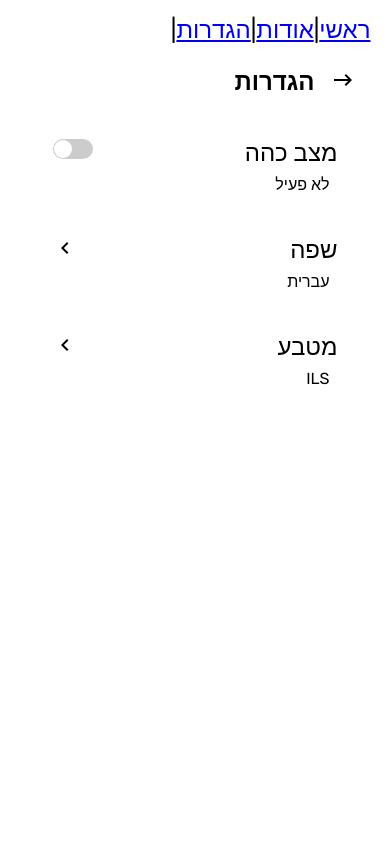
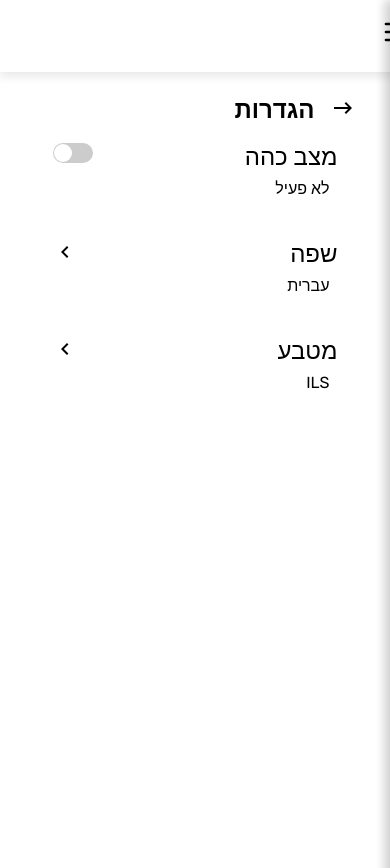
Before and after one commit to ArielBarkan/Calculator, a React (Vite) app: page /settings in a window 390 px wide. Built offline with nearby package versions, Linux system fonts and the light colour scheme.

Commit message:
start hamburger menu

```diff
--- a/src/App.tsx
+++ b/src/App.tsx
@@ -8,24 +8,21 @@ import AppRoutes from "./routes/AppRoutes";
 import { ChangeLanguage } from "./services";
 import "./services/i18nService";
 import { ThemeProviderWrapper } from "./context/ThemeContext";
-import { Header } from "./components/header/Header";
+
 import { GlobalStyles } from "./styles";
 import { localStorageGetSelectedLanguage } from "./services/localStorageService";
 import { ToastContainer } from "react-toastify";
 import { NotifyCustom } from "./components/toast/toast";
 
+
 const App: React.FC = () => {
-
-
     ChangeLanguage(localStorageGetSelectedLanguage());
-
 
     return (
         <ThemeProviderWrapper>
             <GlobalStyles />
             <ToastContainer />
             <NotifyCustom />
-            <Header />
             <AppRoutes />
         </ThemeProviderWrapper>
     );
--- /dev/null
+++ b/src/components/hamburgerMenu/hamburgerMenu.tsx
@@ -0,0 +1,47 @@
+import { useEffect, useRef, useState } from "react";
+import { Navbar, MenuIcon, Menu, CloseIcon, MenuItem } from "./hamburgerMenuWrappers";
+import { FiMenu, FiX } from "react-icons/fi";
+import { useLocation } from "react-router-dom"; // Import hamburger & close icons
+
+const HamburgerMenu = () => {
+    const [menuOpen, setMenuOpen] = useState(false);
+    const menuRef = useRef<HTMLDivElement | null>(null);
+    const location = useLocation(); // ✅ Detects route changes
+
+    // ✅ Close menu when clicking outside
+    useEffect(() => {
+        const handleClickOutside = (event: MouseEvent) => {
+            if (menuRef.current && !menuRef.current.contains(event.target as Node)) {
+                setMenuOpen(false);
+            }
+        };
+        document.addEventListener("mousedown", handleClickOutside);
+        return () => {
+            document.removeEventListener("mousedown", handleClickOutside);
+        };
+    }, []);
+
+    // ✅ Close menu when navigating to another page
+    useEffect(() => {
+        setMenuOpen(false);
+    }, [location.pathname]);
+
+    return (
+        <>
+            <Navbar>
+                <MenuIcon onClick={() => setMenuOpen(true)}>
+                    <FiMenu />
+                </MenuIcon>
+            </Navbar>
+
+            <Menu ref={menuRef} open={menuOpen}>
+                <CloseIcon onClick={() => setMenuOpen(false)}>
+                    <FiX />
+                </CloseIcon>
+                <MenuItem to="/settings">⚙️ Settings</MenuItem>
+                <MenuItem to="/about">ℹ️ About</MenuItem>
+            </Menu>
+        </>
+    );
+};
+export { HamburgerMenu };
--- /dev/null
+++ b/src/components/hamburgerMenu/hamburgerMenuWrappers.tsx
@@ -0,0 +1,52 @@
+import { Link } from "react-router-dom";
+import styled from "styled-components";
+
+
+const Navbar = styled.nav`
+    position: fixed;
+    top: 0;
+    left: 0;
+    width: 100%;
+    background: ${({ theme }) => theme.body.bgColor}; // Uses theme
+    padding: 1rem 1.5rem;
+    display: flex;
+    justify-content: space-between;
+    align-items: center;
+    box-shadow: 0 4px 10px rgba(0, 0, 0, 0.1);
+`;
+
+const MenuIcon = styled.div`
+    font-size: 2rem;
+    cursor: pointer;
+`;
+
+const Menu = styled.div<{ open: boolean }>`
+    z-index: 100000000;
+    position: fixed;
+    top: 0;
+    right: 0;
+    width: 250px;
+    height: 100vh;
+    background: ${({ theme }) => theme.body.bgColor};
+    box-shadow: -5px 0 10px rgba(0, 0, 0, 0.2);
+    transform: ${({ open }) => (open ? "translateX(0)" : "translateX(100%)")};
+    transition: transform 0.3s ease-in-out;
+    display: flex;
+    flex-direction: column;
+    padding: 2rem;
+`;
+
+const CloseIcon = styled.div`
+    font-size: 2rem;
+    align-self: flex-end;
+    cursor: pointer;
+`;
+
+const MenuItem = styled(Link)`
+    padding: 1rem 0;
+    text-decoration: none;
+    font-size: 1.2rem;
+    color: ${({ theme }) => theme.body.fontColor};
+`;
+
+export { Navbar, MenuIcon, Menu, CloseIcon, MenuItem };
--- /dev/null
+++ b/src/components/hamburgerMenu/index.ts
@@ -0,0 +1 @@
+export { HamburgerMenu } from "./hamburgerMenu";
--- /dev/null
+++ b/src/components/index.ts
@@ -0,0 +1 @@
+export { HamburgerMenu } from "./hamburgerMenu";
--- a/src/components/titleWithBack/titleWithBackWrappers.ts
+++ b/src/components/titleWithBack/titleWithBackWrappers.ts
@@ -8,7 +8,7 @@ import styled from "styled-components";
 const TitleWithBackWrapper = styled.div`
     display: flex;
     align-items: flex-start;
-    padding: 1.5rem 0;
+    padding: 5rem 0 0;
 `;
 
 const Back = styled.div`
--- a/src/routes/AppRoutes.tsx
+++ b/src/routes/AppRoutes.tsx
@@ -1,5 +1,6 @@
 import React, { Suspense, lazy } from "react";
 import { Routes, Route } from "react-router-dom";
+import { HamburgerMenu } from "../components";
 
 
 // Lazy loading the app pages
@@ -13,6 +14,7 @@ const Currency = lazy(() => import("../views/pages/settings/currency/currencyPag
 const AppRoutes: React.FC = () => {
     return (
         <Suspense fallback={<p>Loading...</p>}>
+            <HamburgerMenu />
             <Routes>
                 <Route path="/" element={<CalculatorPage />} />
                 <Route path="/about" element={<AboutPage />} />
--- a/src/views/pages/settings/currency/currencyPage.tsx
+++ b/src/views/pages/settings/currency/currencyPage.tsx
@@ -38,6 +38,7 @@ const CurrencyPage = () => {
 
         <>
             <TitleWithBack title={translate("common:pages.settings.setCurrency")} linkTo={"/settings"} />
+
             {currenciesArray.map((currency: currencyType, index: number) => (
                 <Row onClick={() => handleChangeCurrency(currency.ISO)}
                      selected={currentCurrency === currency.ISO} key={index}>
@@ -51,6 +52,7 @@ const CurrencyPage = () => {
                 </Row>
 
             ))}
+
         </>
     );
 };
```
